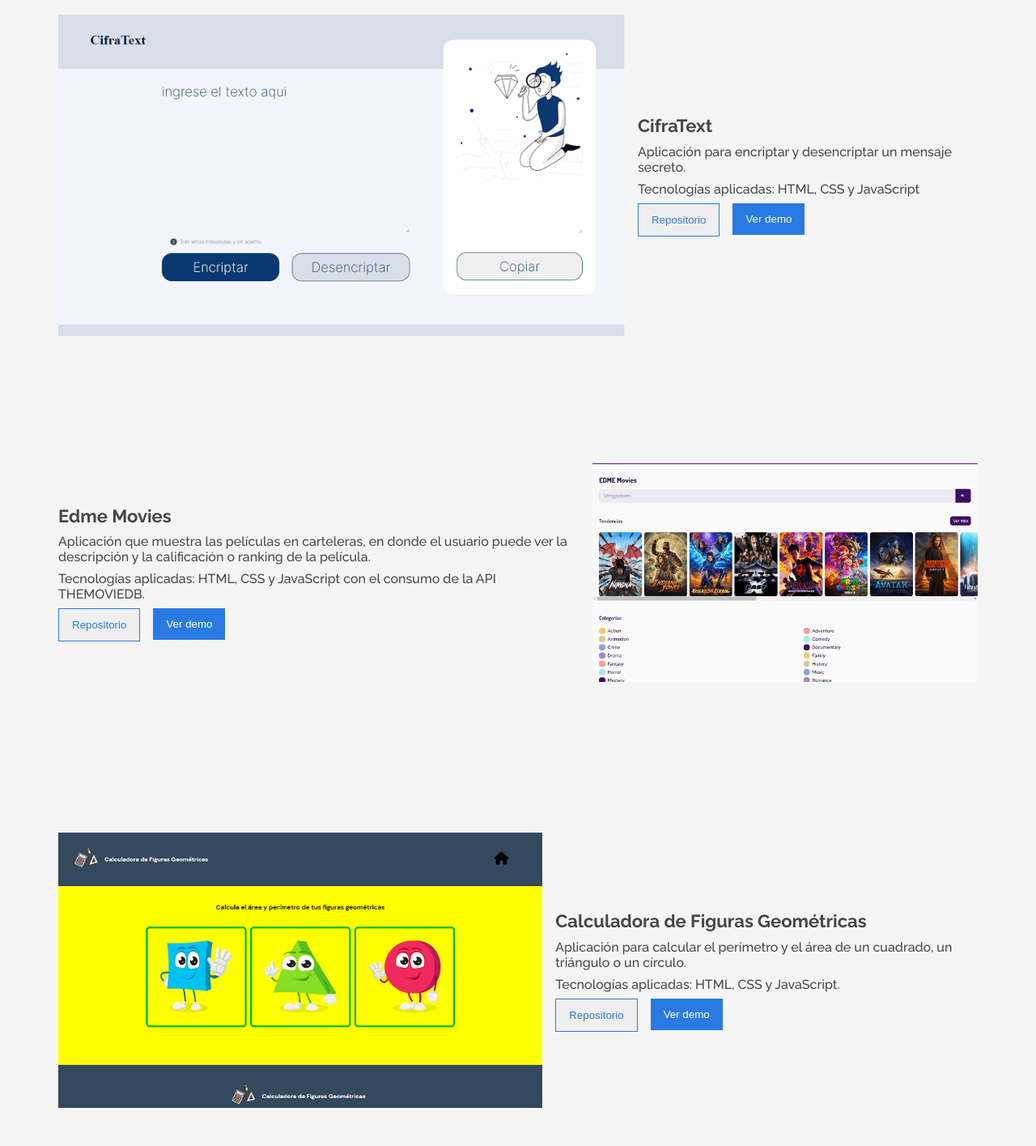
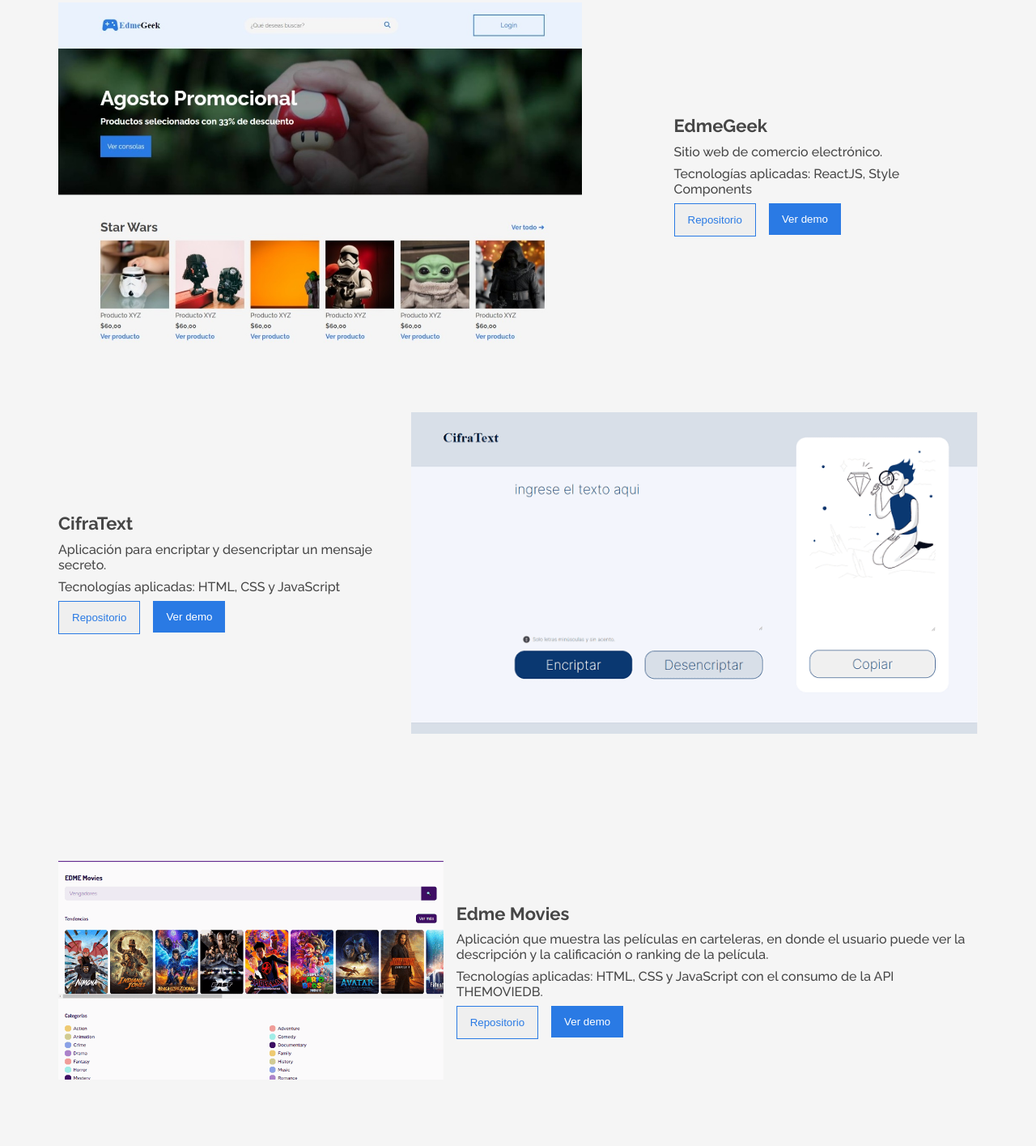
Before and after one commit to edmedev/edmedev.github.io, a website built with Vite: page index.html in a window 1280 px wide. Shown: the part 2250-3665 px from the top of the page at 81% size. Built offline with nearby package versions, Linux system fonts and the light colour scheme.

Commit message:
agregando el proyecto edmegeek al sitio

```diff
--- a/css/proyectos.css
+++ b/css/proyectos.css
@@ -39,6 +39,10 @@
     background-repeat: no-repeat;
     background-size: contain;
     background-position: left;
+}
+
+.portafolio__imgProyecto--EdmeGeek {
+    background-image: url("../src/img/proyectos/edme_geek.jpeg");
 }
 
 .portafolio__imgProyecto--cifraText {
@@ -112,16 +116,20 @@
         gap: 2rem;
     }
 
-    .portafolio__proyecto--cifraText {
+    .portafolio__proyecto--EdmeGeek {
         flex-direction: row;
     }
 
-    .portafolio__proyecto--edmeMovies {
+    .portafolio__proyecto--cifraText {
         flex-direction: row-reverse;
     }
 
+    .portafolio__proyecto--edmeMovies {
+        flex-direction: row;
+    }
+
     .portafolio__proyecto--figurasGeometricas {
-        flex-direction: row;
+        flex-direction: row-reverse;
     }
 
     .portafolio__imgProyecto {
--- a/index.html
+++ b/index.html
@@ -185,6 +185,20 @@
                     <h2 class="titulo-secundario">Experiencia profesional</h2>
 
                     <div class="portafolio">
+                        <div class="portafolio__proyecto portafolio__proyecto--EdmeGeek">
+                            <div class="portafolio__imgProyecto portafolio__imgProyecto--EdmeGeek"></div>
+
+                            <div class="portafolio__contenido">
+                                <h3 class="titulo-terciario">EdmeGeek</h3>
+                                <p class="parrafo">Sitio web de comercio electrónico.</p>
+                                <p class="parrafo">Tecnologías aplicadas: ReactJS, Style Components</p>
+                                <div class="botones">
+                                    <button class="botones__btnRepo" type="button" id="repo-edme-geek">Repositorio</button>
+                                    <button class="botones__btnDemo" type="button" id="demo-edme-geek">Ver demo</button>
+                                </div>
+                            </div>
+                        </div>
+
                         <div class="portafolio__proyecto portafolio__proyecto--cifraText">
                             <div class="portafolio__imgProyecto portafolio__imgProyecto--cifraText"></div>
 
@@ -209,20 +223,6 @@
                                 <div class="botones">
                                     <button class="botones__btnRepo" type="button" id="repo-edme-movies">Repositorio</button>
                                     <button class="botones__btnDemo" type="button" id="demo-edme-movies">Ver demo</button>
-                                </div>
-                            </div>
-                        </div>
-
-                        <div class="portafolio__proyecto portafolio__proyecto--figurasGeometricas">
-                            <div class="portafolio__imgProyecto portafolio__imgProyecto--figurasGeometricas"></div>
-
-                            <div class="portafolio__contenido">
-                                <h3 class="titulo-terciario">Calculadora de Figuras Geométricas</h3>
-                                <p class="parrafo">Aplicación para calcular el perímetro y el área de un cuadrado, un triángulo o un círculo.</p>
-                                <p class="parrafo">Tecnologías aplicadas: HTML, CSS y JavaScript.</p>
-                                <div class="botones">
-                                    <button class="botones__btnRepo" type="button" id="repo-fig-geometricas">Repositorio</button>
-                                    <button class="botones__btnDemo" type="button" id="demo-fig-geometricas">Ver demo</button>
                                 </div>
                             </div>
                         </div>
--- a/js/components/verDemo.js
+++ b/js/components/verDemo.js
@@ -1,5 +1,12 @@
 //Funciones de botones para ver la demo de proyectos:
 const botonDemo = document.getElementsByClassName("botones__btnDemo");
+
+function verDemoEdmeGeek() {
+    let demoEdmeGeek = document.getElementById("repo-edme-geek");
+    demoEdmeGeek.addEventListener("click", function() {
+        window.open("https://edme-geek.vercel.app/", "_blank");
+    });
+}
 
 function verDemoCifraText() {
     let demoCifraText = document.getElementById("demo-cifra-text");
@@ -23,6 +30,7 @@
 }
 
 function verDemo() {
+    verDemoEdmeGeek();
     verDemoCifraText();
     verDemoEdmeMovies();
     verDemoFigurasGeometricas();
--- a/js/components/verRepositorio.js
+++ b/js/components/verRepositorio.js
@@ -1,4 +1,11 @@
 //Funciones de botones para ver repositorio de proyectos:
+
+function repositorioEdmeGeek() {
+    let repoEdmeGeek = document.getElementById("repo-edme-geek");
+    repoEdmeGeek.addEventListener("click", function() {
+        window.open("https://github.com/edmedev/encriptador/", "_blank");
+    });
+}
 
 function repositorioCifraText() {
     let repoCifraText = document.getElementById("repo-cifra-text");
@@ -22,6 +29,7 @@
 }
 
 function verRepositorio() {
+    repositorioEdmeGeek();
     repositorioCifraText();
     repositorioEdmeMovies();
     repositorioFigurasGeometricas();
```
Also changed, not shown: proyectos.html (+16 -2 lines), src/iconos/logo_duardomendezdigital.png (added), src/img/proyectos/edme_geek.jpeg (added), 1 other file.
